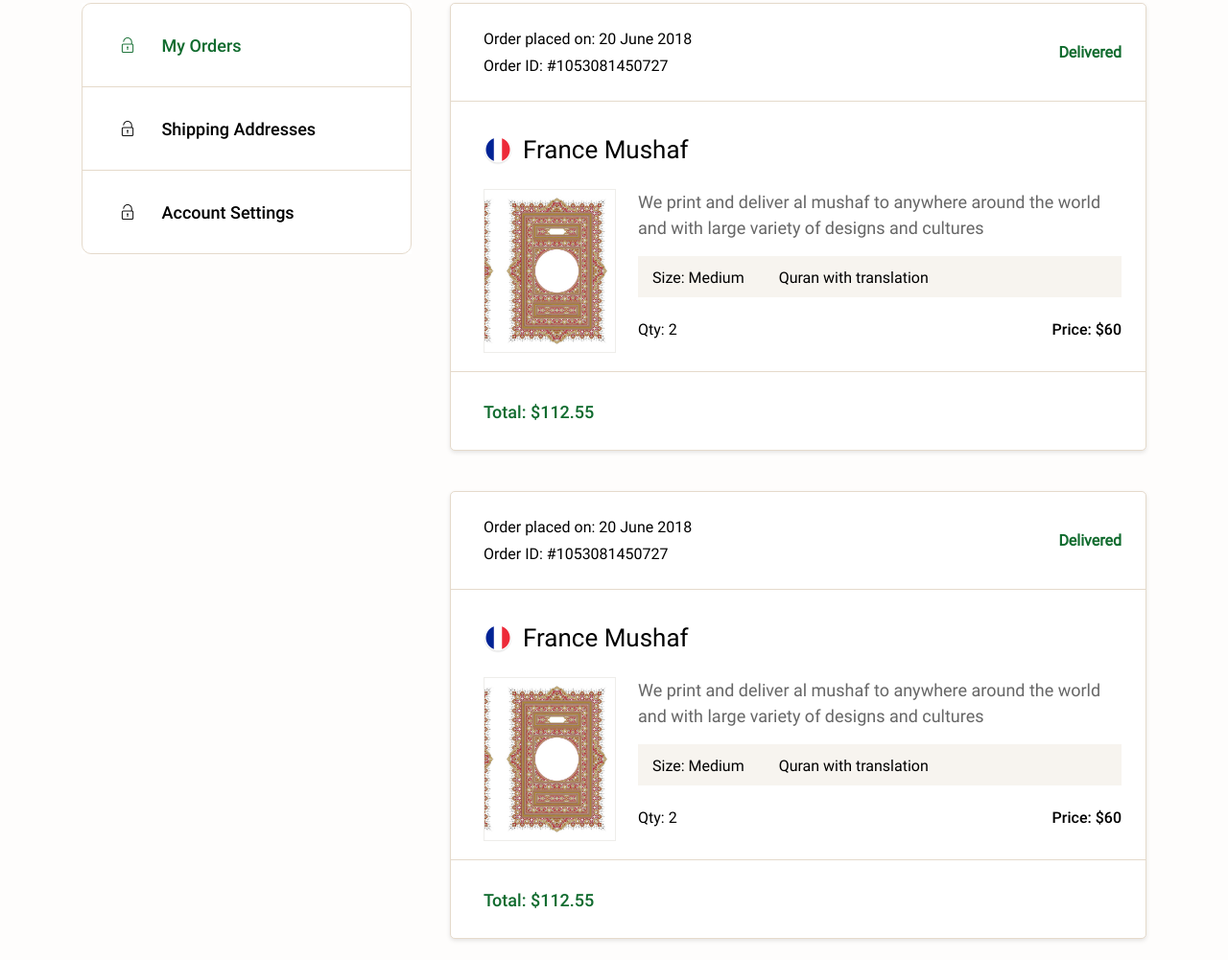
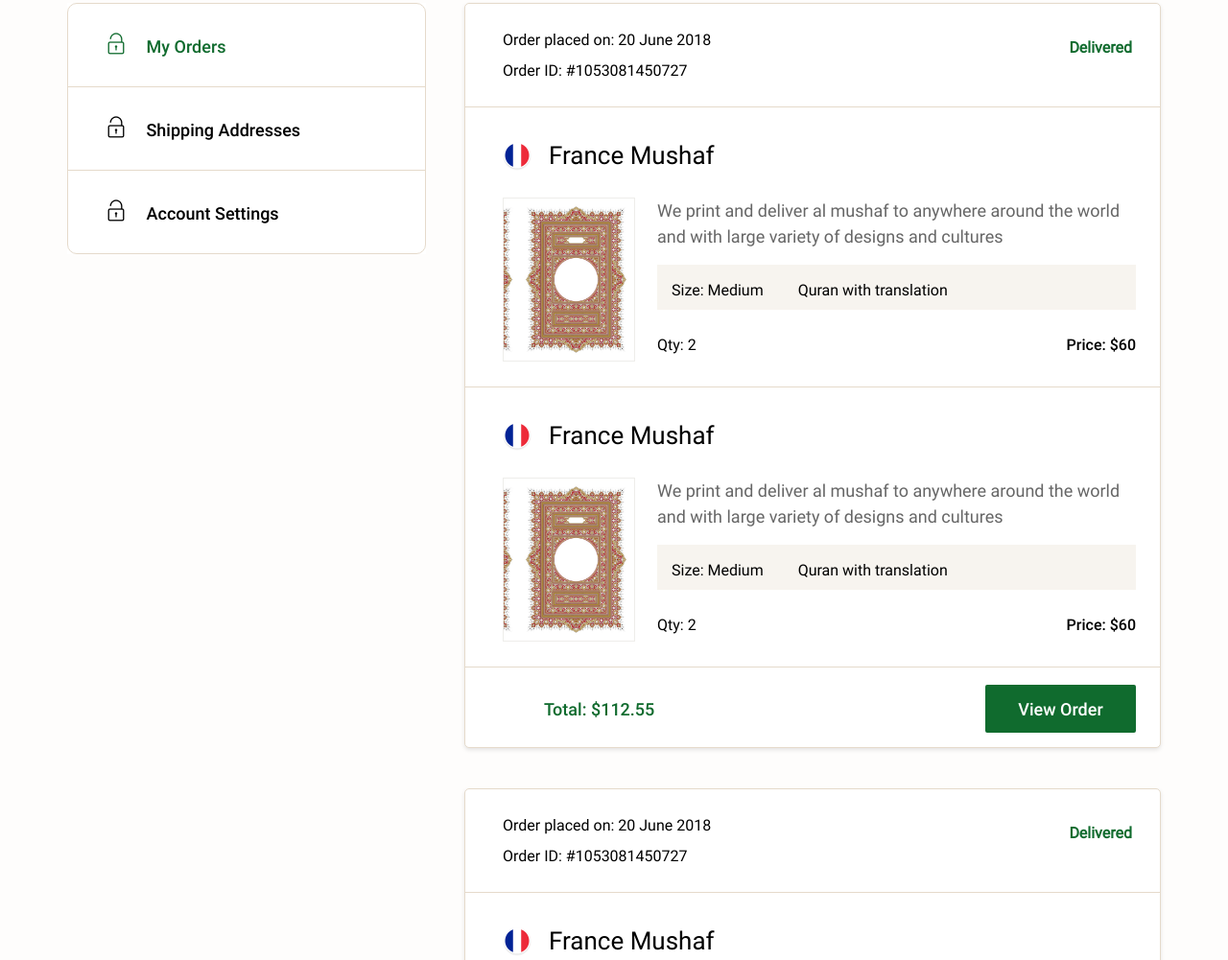
Before and after one commit to abdelrahman48/abdelrahman48.github.io, a plain HTML site: page copy-18.html in a window 1280 px wide. Shown: the part 231-1232 px from the top of the page at 96% size. Drawn offline with Linux system fonts and the light colour scheme; files whose address does not match are found by name.

Commit message:
pixel perfection for copy-18

```diff
--- a/copy-18.html
+++ b/copy-18.html
@@ -155,16 +155,15 @@
             </div>
         </div>
     </nav>
-    <div class="container">
+    <div class="container p-sm-0">
         <h1 class="title roboto-light">My Profile</h1>
     </div>
 </header>
 <!-- End Header Section -->
-
 <!-- Start Shopping Cart Section -->
 <section class="user-profile">
-    <div class="container">
-        <div class="profile-info-container d-flex align-items-start justify-content-center flex-wrap flex-xl-nowrap">
+    <div class="container p-sm-0">
+        <div class="profile-info-container d-xl-flex align-items-start">
 
             <div class="profile-links white-bg flex-grow-1">
                 <ul class="list-unstyled main-border br-10 m-0">
@@ -186,12 +185,12 @@
             <div class="orders-container">
                 <div class="orders-info white-bg main-border br-5">
 
-                    <div class="header main-border-b d-flex flex-column flex-sm-row align-items-center justify-content-between">
+                    <div class="header main-border-b d-sm-flex">
                         <div class="roboto font-16 d-flex flex-column mb-4 mb-sm-0">
-                            <span class="mb-1">Order placed on: 20 June 2018</span>
+                            <span class="mb-2">Order placed on: 20 June 2018</span>
                             <span>Order ID: #1053081450727</span>
                         </div>
-                        <span class="roboto font-16 font-700 delivered">Delivered</span>
+                        <span class="roboto font-16 font-700 delivered ml-auto mt-2">Delivered</span>
                     </div>
 
                     <div class="shopping-item main-border-b">
@@ -224,22 +223,53 @@
                             </div>
                         </div>
                     </div>
+                    <div class="shopping-item main-border-b">
 
-                    <div class="footer d-flex align-items-center justify-content-between">
+                        <div class="title d-flex align-items-center">
+                            <img src="img/france-flag.png" class="flag" width="30" height="30">
+                            <h1 class="roboto font-26 mb-0">France Mushaf</h1>
+                        </div>
 
-                        <span class="green-text roboto-medium font-18">Total: $112.55</span>
-                        <a href="#" class="view-order white-text roboto-medium font-18 btn-green border-2 br-2 d-flex justify-content-center align-items-center  transition">View Order</a>
+                        <div class="d-flex align-items-start flex-wrap flex-md-nowrap">
+
+                            <div class="image whitish-bg image-border mb-4 mb-md-0">
+                                <img src="img/book-modal.png" width="136" height="169">
+                            </div>
+
+                            <div class="details">
+                                <div class="description">
+                                    <p class="roboto font-18 black-text-6">We print and deliver al mushaf to anywhere around the world and with large variety of designs and cultures</p>
+                                </div>
+
+                                <div class="size roboto font-16">
+                                    <span class="d-inline-block">Size: Medium</span>
+                                    <span class="d-inline-block">Quran with translation</span>
+                                </div>
+
+                                <div class="copies-number font-16 d-flex align-items-center justify-content-between">
+                                    <span class="quantity roboto">Qty: 2</span>
+                                    <span class="price roboto-medium">Price: $60</span>
+                                </div>
+                            </div>
+                        </div>
+                    </div>
+
+                    <div class="footer d-flex align-items-center">
+
+                        <span class="total-price green-text roboto-medium font-18">Total: $112.55</span>
+                        <a href="#" class="view-order white-text roboto-medium font-18 btn-green green-bg border-2 border-green br-2
+                         d-flex justify-content-center align-items-center  transition ml-auto">View Order</a>
                     </div>
                 </div>
 
                 <div class="orders-info white-bg main-border br-5">
 
-                    <div class="header main-border-b d-flex flex-column flex-sm-row align-items-center justify-content-between">
+                    <div class="header main-border-b d-sm-flex">
                         <div class="roboto font-16 d-flex flex-column mb-4 mb-sm-0">
-                            <span class="mb-1">Order placed on: 20 June 2018</span>
+                            <span class="mb-2">Order placed on: 20 June 2018</span>
                             <span>Order ID: #1053081450727</span>
                         </div>
-                        <span class="roboto font-16 font-700 delivered">Delivered</span>
+                        <span class="roboto font-16 font-700 delivered ml-auto mt-2">Delivered</span>
                     </div>
 
                     <div class="shopping-item main-border-b">
@@ -272,11 +302,42 @@
                             </div>
                         </div>
                     </div>
+                    <div class="shopping-item main-border-b">
 
-                    <div class="footer d-flex align-items-center justify-content-between">
+                        <div class="title d-flex align-items-center">
+                            <img src="img/france-flag.png" class="flag" width="30" height="30">
+                            <h1 class="roboto font-26 mb-0">France Mushaf</h1>
+                        </div>
 
-                        <span class="green-text roboto-medium font-18">Total: $112.55</span>
-                        <a href="#" class="view-order white-text roboto-medium font-18 btn-green border-2 br-2 d-flex justify-content-center align-items-center  transition">View Order</a>
+                        <div class="d-flex align-items-start flex-wrap flex-md-nowrap">
+
+                            <div class="image whitish-bg image-border mb-4 mb-md-0">
+                                <img src="img/book-modal.png" width="136" height="169">
+                            </div>
+
+                            <div class="details">
+                                <div class="description">
+                                    <p class="roboto font-18 black-text-6">We print and deliver al mushaf to anywhere around the world and with large variety of designs and cultures</p>
+                                </div>
+
+                                <div class="size roboto font-16">
+                                    <span class="d-inline-block">Size: Medium</span>
+                                    <span class="d-inline-block">Quran with translation</span>
+                                </div>
+
+                                <div class="copies-number font-16 d-flex align-items-center justify-content-between">
+                                    <span class="quantity roboto">Qty: 2</span>
+                                    <span class="price roboto-medium">Price: $60</span>
+                                </div>
+                            </div>
+                        </div>
+                    </div>
+
+                    <div class="footer d-flex align-items-center">
+
+                        <span class="total-price green-text roboto-medium font-18">Total: $112.55</span>
+                        <a href="#" class="view-order white-text roboto-medium font-18 btn-green green-bg border-2 border-green br-2
+                         d-flex justify-content-center align-items-center  transition ml-auto">View Order</a>
                     </div>
                 </div>
             </div>
@@ -284,7 +345,6 @@
     </div>
 </section>
 <!-- End Shopping Cart Section -->
-
 <!-- Start Footer Section -->
 <footer class="greyish-bg">
     <div class="container text-center">
@@ -343,12 +403,10 @@
     </div>
 </footer>
 <!-- End Footer Section -->
-
 <!--Start scripts-->
 <script src="js/jquery-3.2.1.min.js"></script>
 <script src="components/bootstrap-4.1.3/js/bootstrap.bundle.min.js"></script>
 <script src="js/custom.js"></script>
 <!--End scripts-->
-
 </body>
 </html>
--- a/css/custom.css
+++ b/css/custom.css
@@ -1539,7 +1539,7 @@ header .user-button {
     background-color: #e5dacb;
 }
 section.user-profile .profile-info-container {
-    padding: 44px 0 124px;
+    padding: 44px 0 125px;
 }
 section.user-profile .profile-links {
     margin-right: 40px;
@@ -1550,10 +1550,11 @@ section.user-profile .profile-links a:hover {
     color: #106b2e;
 }
 section.user-profile .profile-links li {
-    padding: 30px 0 29px 39px;
-}
-section.user-profile  .profile-links i {
-    margin-right: 23px;
+    padding: 30px 0 28px 39px;
+}
+section.user-profile .profile-links i {
+    margin-right: 16px;
+    font-size: 22px;
 }
 section.user-profile  .profile-links li:not(:last-of-type) {
     border-bottom: 1px solid #e5dacb;
@@ -1564,7 +1565,7 @@ section.user-profile .personal-info-container {
     flex-basis: 726px;
 }
 section.user-profile .orders-info {
-    padding: 25px 0 15px 0;
+    padding: 26px 0 15px 0;
     box-shadow: 0 2px 4px rgba(0, 0, 0, 0.1);
 }
 section.user-profile .orders-info:not(:last-of-type) {
@@ -1573,35 +1574,39 @@ section.user-profile .orders-info:not(:last-of-type) {
 section.user-profile .orders-info .header,
 section.user-profile .shopping-item,
 section.user-profile .orders-info .footer {
-    padding: 0 25px 0 34px;
+    padding: 0 25px 0 39px;
 }
 section.user-profile .orders-info .header {
-    padding-bottom: 24px;
+    padding-bottom: 25px;
+    padding-right: 29px;
 }
 section.user-profile .orders-info .delivered {
     color: #106b2e;
 }
 section.user-profile .shopping-item .title {
-    padding: 35px 0 25px;
+    padding: 35px 0 28px;
 }
 section.user-profile .shopping-item .image {
     margin-right: 23px;
 }
 section.user-profile .shopping-item .flag {
-    margin-right: 11px;
+    margin-right: 18px;
 }
 section.user-profile .shopping-item .size {
-    padding: 11px 15px 8px;
+    padding: 15px 15px 8px;
     background-color: #f7f4ef;
 }
 section.user-profile .size span:nth-of-type(odd) {
     margin-right: 32px;
 }
 section.user-profile .shopping-item .copies-number {
-    padding: 22px 0 31px;
+    padding: 25px 0 31px;
 }
 section.user-profile .orders-info .footer {
-    padding-top: 16px;
+    padding-top: 18px;
+}
+section.user-profile .orders-info .total-price {
+    margin-left: 43px;
 }
 section.user-profile .footer .view-order {
     width: 157px;
@@ -2175,6 +2180,10 @@ section.product-info.two-book .text-wrapper {
     section.user-profile .profile-links {
         margin-bottom: 44px;
     }
+    section.shopping-cart .shopping-items,
+    section.user-profile .profile-links {
+        margin-right: 0;
+    }
 }
 @media (max-width: 991px) {
     section.slider .carousel {
@@ -2208,10 +2217,6 @@ section.product-info.two-book .text-wrapper {
     }
     section.product-info .text-wrapper .description {
         flex: auto;
-    }
-    section.shopping-cart .shopping-items,
-    section.user-profile .profile-links {
-        margin-right: 0;
     }
     section.shopping-cart .shopping-price {
         margin-top: 40px;
```
